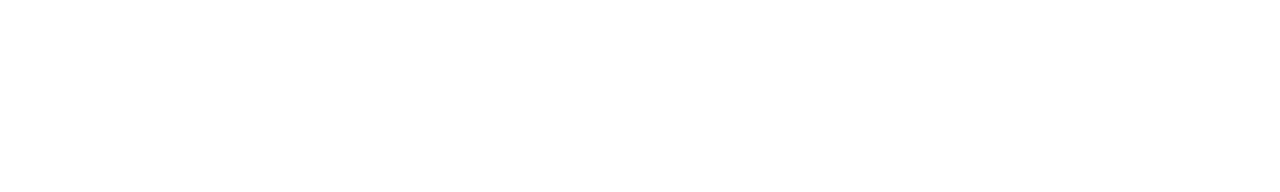
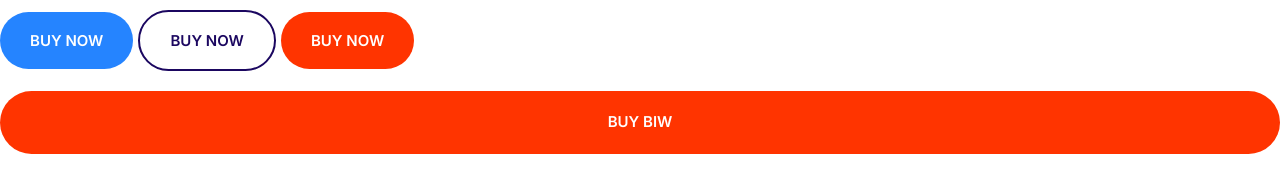
Before and after one commit to JSExplorers/public, a plain HTML site: page index.html in a window 1280 px wide. Drawn offline with Linux system fonts and the light colour scheme.

Commit message:
update buttons

```diff
--- a/css/style.css
+++ b/css/style.css
@@ -1,9 +1,3 @@
-*,
-*::after,
-*::before {
-  box-sizing: border-box;
-}
-
 :root {
   --color-primary: #2584ff;
   --color-secondary: #00d9ff;
@@ -11,11 +5,20 @@
 
   --color-heading: #1b0760;
   --color-body: #918ca4;
+
+  --border-radius: 40px;
 }
+
+*,
+*::after,
+*::before {
+  box-sizing: border-box;
+}
+
 html {
   font-size: 62.5%;
 }
-/*Typograpgyi*/
+/*---Typograpgyi---*/
 
 body {
   font-family: inter, Arial, Helvetica, sans-serif;
@@ -55,7 +58,7 @@ p {
     font-size: 2.4rem;
   }
 }
-/*Links*/
+/*---Links---*/
 a {
   text-decoration: none;
 }
@@ -79,3 +82,60 @@ a {
     font-size: 1.5rem;
   }
 }
+/*---Buttons---*/
+.btn {
+  border-radius: var(--border-radius);
+  border: 0;
+  cursor: pointer;
+  font-size: 1.8rem;
+  font-weight: 600;
+  padding: 2rem 3rem;
+  text-align: center;
+  text-transform: uppercase;
+  transition: all 0.15s;
+  white-space: nowrap;
+  margin: 1rem 0;
+}
+.btn--primary {
+  background: var(--color-primary);
+  color: white;
+}
+.btn--primary:hover {
+  background: #4f98f7;
+}
+
+.btn--secondary {
+  background: var(--color-secondary);
+  color: white;
+}
+.btn--secondary:hover {
+  background: #2bdefd;
+}
+
+.btn--accent {
+  background: var(--color-accent);
+  color: white;
+}
+.btn--accent:hover {
+  background: #fa5e36;
+}
+.btn--block {
+  width: 100%;
+  display: inline-block;
+}
+
+.btn--outline {
+  background: white;
+  border: 2px solid var(--color-heading);
+  color: var(--color-heading);
+}
+.btn--outline:hover {
+  background: var(--color-heading);
+  color: white;
+}
+
+@media (min-width: 768px) {
+  .btn {
+    font-size: 1.5rem;
+  }
+}
--- a/index.html
+++ b/index.html
@@ -17,6 +17,9 @@
     <title>Document</title>
   </head>
   <body>
-    <h1></h1>
+    <button class="btn btn--primary">buy now</button>
+    <button class="btn btn--outline">buy now</button>
+    <button class="btn btn--accent btn---block">buy now</button>
+    <a href="" class="btn btn--accent btn--block">buy biw</a>
   </body>
 </html>
```
Also changed, not shown: components/buttons.html (added, +4 -0 lines).
